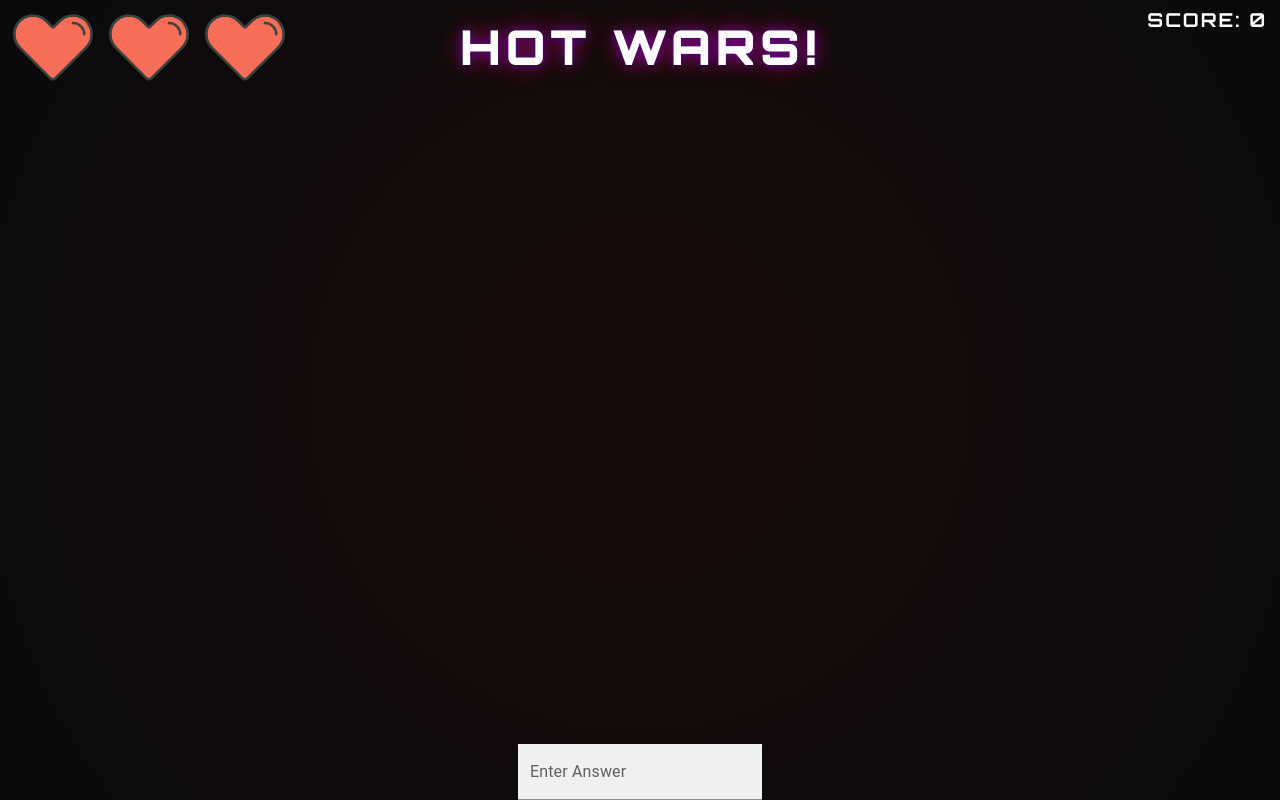
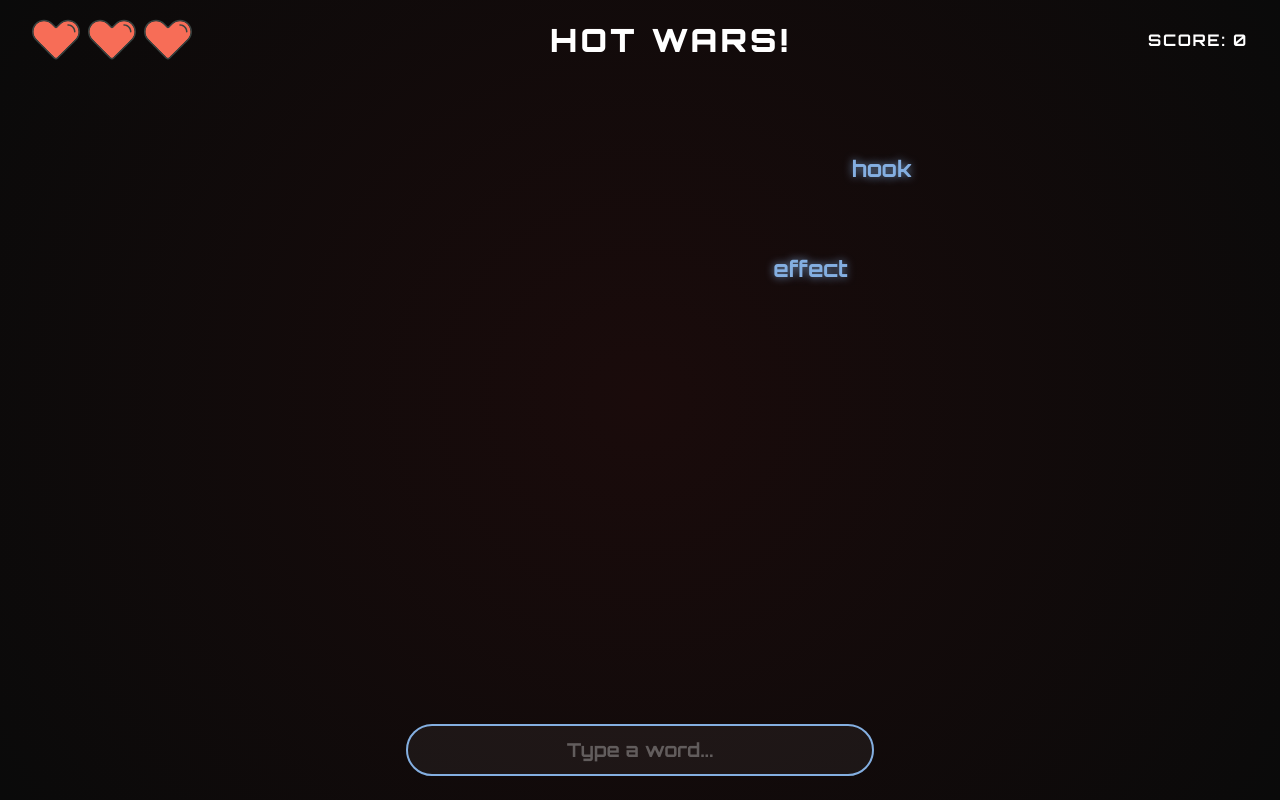
Before and after one commit to arsenic018/CS321-PROJECT, a React (Vite) app in the folder HotWars/: page /Play in a window 1280 px wide. Built offline with nearby package versions, Linux system fonts and the light colour scheme.

Commit message:
Implement falling word mechanic in Play page

```diff
--- a/HotWars/src/pages/Play.css
+++ b/HotWars/src/pages/Play.css
@@ -1,10 +1,25 @@
-.gameTitle {
-  position: absolute;
-  top: 2%;
-  left: 50%;
-  transform: translateX(-50%);
+.play-panel {
+  display: flex;
+  flex-direction: column;
+  height: 100vh;
+  width: 100vw;
+  background: radial-gradient(circle at center, #1a0b0b 0%, #0a0a0a 100%);
+  color: #ffffff;
+  font-family: 'Inter', sans-serif;
+  overflow: hidden;
+}
+
+.play-header {
+  display: flex;
+  justify-content: space-between;
+  align-items: center;
+  padding: 1rem 2rem;
+  z-index: 10;
+}
+
+.play-title {
   font-family: 'Orbitron', sans-serif;
-  font-size: 3rem;
+  font-size: 2rem;
   font-weight: 900;
   letter-spacing: 0.1em;
   color: #fff;
@@ -12,32 +27,70 @@
   margin: 0;
 }
 
-.healthContainer {
+.health-container {
   display: flex;
-  justify-content: left;
-  position: absolute;
-  top: 1%;
-  left: 1%;
-  gap: 1rem;
+  gap: 0.5rem;
+  align-items: center;
 }
 
 .heart {
-  width: 5rem;
-  height: 5rem;
-  color: red;
+  width: 3rem;
+  height: 3rem;
 }
 
-.scoreContainer {
-  position: absolute;
-  top: 1%;
-  right: 1%;
+.score-container {
+  min-width: 100px;
+  text-align: right;
 }
 
-.scoreText {
-  font-size: 1.2rem;
+.score-text {
   font-family: 'Orbitron', sans-serif;
+  font-size: 1rem;
   letter-spacing: 0.1em;
   color: #fff;
   text-transform: uppercase;
   margin: 0;
 }
+
+.play-field {
+  position: relative;
+  flex: 1;
+}
+
+.falling-word {
+  position: absolute;
+  font-family: 'Orbitron', sans-serif;
+  font-size: 1.4rem;
+  font-weight: 700;
+  color: #84afe1;
+  text-shadow: 0 0 8px rgba(132, 175, 225, 0.8);
+  white-space: nowrap;
+  user-select: none;
+}
+
+.play-input-bar {
+  display: flex;
+  justify-content: center;
+  padding: 1.5rem;
+}
+
+.play-input {
+  font-family: 'Orbitron', sans-serif;
+  font-size: 1.2rem;
+  padding: 0.75rem 2rem;
+  background: rgba(255, 255, 255, 0.05);
+  border: 2px solid #2639d0;
+  border-radius: 100px;
+  color: #fff;
+  outline: none;
+  width: 400px;
+  text-align: center;
+}
+
+.play-input::placeholder {
+  color: rgba(255, 255, 255, 0.3);
+}
+
+.play-input:focus {
+  border-color: #84afe1;
+}
--- a/HotWars/src/pages/Play.jsx
+++ b/HotWars/src/pages/Play.jsx
@@ -1,47 +1,87 @@
-import React, { useState } from "react"
-import Box from '@mui/material/Box';
-import TextField from '@mui/material/TextField';
-import heart from '../assets/heart.svg';
-import './Play.css';
+import { useState, useEffect } from "react";
+import heart from "../assets/heart.svg";
+import "./Play.css";
+
+const WORDS = [
+    "react", "vite", "router", "state", "effect",
+    "render", "component", "props", "hook", "context"
+];
+
+const FALL_SPEED = 0.4;
+const TICK_MS = 50;
+const SPAWN_MS = 2000;
+
+let nextId = 0;
+
 const Play = () => {
-    const [answer, setAnswer] = useState(""); // This will hold user Answer
-    const [score, setScore] = useState(0); // This will hold user Score
-    const [health, setHealth] = useState(3); // Start with 3 hearts
-    // FUTURE: Add a way to get questions from the loaded set the user provides.
-    // I'm not sure what the best way to do this is yet, but I know we need to do it.
+    const [answer, setAnswer] = useState("");
+    const [words, setWords] = useState([]);
 
-    // Textbox handler
-    const handleAnswer = (event) => {
-        setAnswer(event.target.value); // Accesses the current text
+    useEffect(() => {
+        const spawn = setInterval(() => {
+            const word = WORDS[Math.floor(Math.random() * WORDS.length)];
+            const x = Math.random() * 75 + 5;
+            setWords(prev => [...prev, { id: nextId++, word, x, y: 0 }]);
+        }, SPAWN_MS);
+        return () => clearInterval(spawn);
+    }, []);
+
+    useEffect(() => {
+        const tick = setInterval(() => {
+            setWords(prev => prev.map(w => ({ ...w, y: w.y + FALL_SPEED })));
+        }, TICK_MS);
+        return () => clearInterval(tick);
+    }, []);
+
+    const handleInput = (e) => {
+        const val = e.target.value;
+        const match = words.find(w => w.word.toLowerCase() === val.toLowerCase().trim());
+        if (match) {
+            setWords(prev => prev.filter(w => w.id !== match.id));
+            setAnswer("");
+        } else {
+            setAnswer(val);
+        }
     };
-    // When we figure out how to retrieve the set of answers, we should add a handler
-    // that checks if the user's answer is correct.
 
     return (
-        <div className="startPanel">
+        <div className="play-panel">
+            <header className="play-header">
+                <div className="health-container">
+                    <img src={heart} className="heart" alt="Heart" />
+                    <img src={heart} className="heart" alt="Heart" />
+                    <img src={heart} className="heart" alt="Heart" />
+                </div>
+                <h1 className="play-title">HOT WARS!</h1>
+                <div className="score-container">
+                    <p className="score-text">Score: 0</p>
+                </div>
+            </header>
 
-            <header className="startHeader">
-                <h1 className="gameTitle">HOT WARS!</h1>
-            </header>
-            <div className="healthContainer">
-                <img src={heart} className="heart" alt="Heart" />
-                <img src={heart} className="heart" alt="Heart" />
-                <img src={heart} className="heart" alt="Heart" />
-            </div>
-            <div className="scoreContainer">
-                <p className="scoreText"> Score: {score}</p>
+            <div className="play-field">
+                {words.map(w => (
+                    <span
+                        key={w.id}
+                        className="falling-word"
+                        style={{ left: `${w.x}%`, top: `${w.y}%` }}
+                    >
+                        {w.word}
+                    </span>
+                ))}
             </div>
 
+            <div className="play-input-bar">
+                <input
+                    className="play-input"
+                    type="text"
+                    value={answer}
+                    onChange={handleInput}
+                    placeholder="Type a word..."
+                    autoFocus
+                />
+            </div>
+        </div>
+    );
+};
 
-            <Box display="flex" justifyContent="center" alignItems="center" >
-                <TextField id="filled-basic" label="Enter Answer" variant="filled"
-                    sx={{ backgroundColor: "white" }} />
-            </Box>
-
-
-
-        </div>
-    )
-}
-
-export default Play
+export default Play;
```
